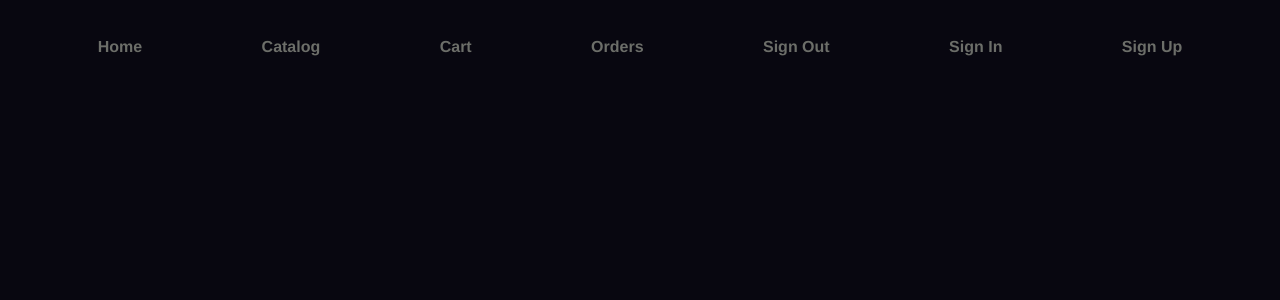
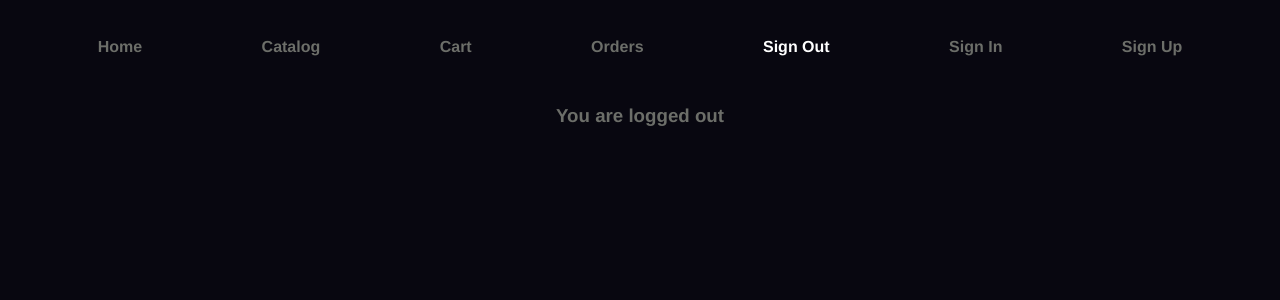
Before and after one commit to psychotronickid/vueCLI, a Vue app: page /logout in a window 1280 px wide. Shown: the top 300 px of the page. Built offline with nearby package versions, Linux system fonts and the light colour scheme.

Commit message:
Sign Out

```diff
--- a/src/App.vue
+++ b/src/App.vue
@@ -4,12 +4,25 @@
     <router-link to="catalog">Catalog</router-link>
     <router-link to="cart">Cart</router-link>
     <router-link to="orders">Orders</router-link>
-    <router-link to="logout">Sign Out</router-link>
+    <router-link to="logout" @click="logout">Sign Out</router-link>
     <router-link to="login">Sign In</router-link>
     <router-link to="register">Sign Up</router-link>
+<!--    <router-link v-if="this.$store.state.token" to="logout" @click="logout">Sign Out</router-link>-->
+<!--    <router-link v-if="!this.$store.state.token" to="login">Sign In</router-link>-->
+<!--    <router-link v-if="!this.$store.state.token" to="register">Sign Up</router-link>-->
   </nav>
   <router-view/>
 </template>
+
+<script>
+export default {
+  methods: {
+    logout(){
+      this.$store.dispatch('SIGN_OUT')
+    }
+  },
+}
+</script>
 
 <style>
 #app {
--- /dev/null
+++ b/src/components/SignOut.vue
@@ -0,0 +1,13 @@
+<template>
+  <h3>You are logged out</h3>
+</template>
+
+<script>
+export default {
+  name: "SignOut"
+}
+</script>
+
+<style scoped>
+
+</style>
--- a/src/router/index.js
+++ b/src/router/index.js
@@ -20,7 +20,7 @@ const ifAuthenticated = (to, from, next) => {
 
 const routes = [
     {
-        path: '/home',
+        path: '/',
         name: 'home',
         component: function () {
             return import('@/views/HomeView.vue');
@@ -42,6 +42,13 @@ const routes = [
         },
         beforeEnter: ifNotAuthenticated,
     },
+    {
+        path: '/logout',
+        name: 'logout',
+        component: function () {
+            return import('@/components/SignOut.vue');
+        }
+    }
 ]
 
 const router = createRouter({
--- a/src/store/index.js
+++ b/src/store/index.js
@@ -48,5 +48,15 @@ export default createStore({
                 localStorage.removeItem('MyAppToken');
             }
         },
+        async SIGN_OUT() {
+            this.state.token = ''
+            localStorage.removeItem('MyAppToken')
+            await axios.post(this.state.API + `logout`, {
+                headers: {
+                    'Content-Type': 'application/json;charset=utf-8',
+                    'Authorization': 'Bearer ' + this.state.token
+                }
+            })
+        },
     }
 })
--- a/src/views/HomeView.vue
+++ b/src/views/HomeView.vue
@@ -1,6 +1,6 @@
 <template>
   <div class="home">
-
+    <h3>Welcome to My Website</h3>
   </div>
 </template>
 
```
